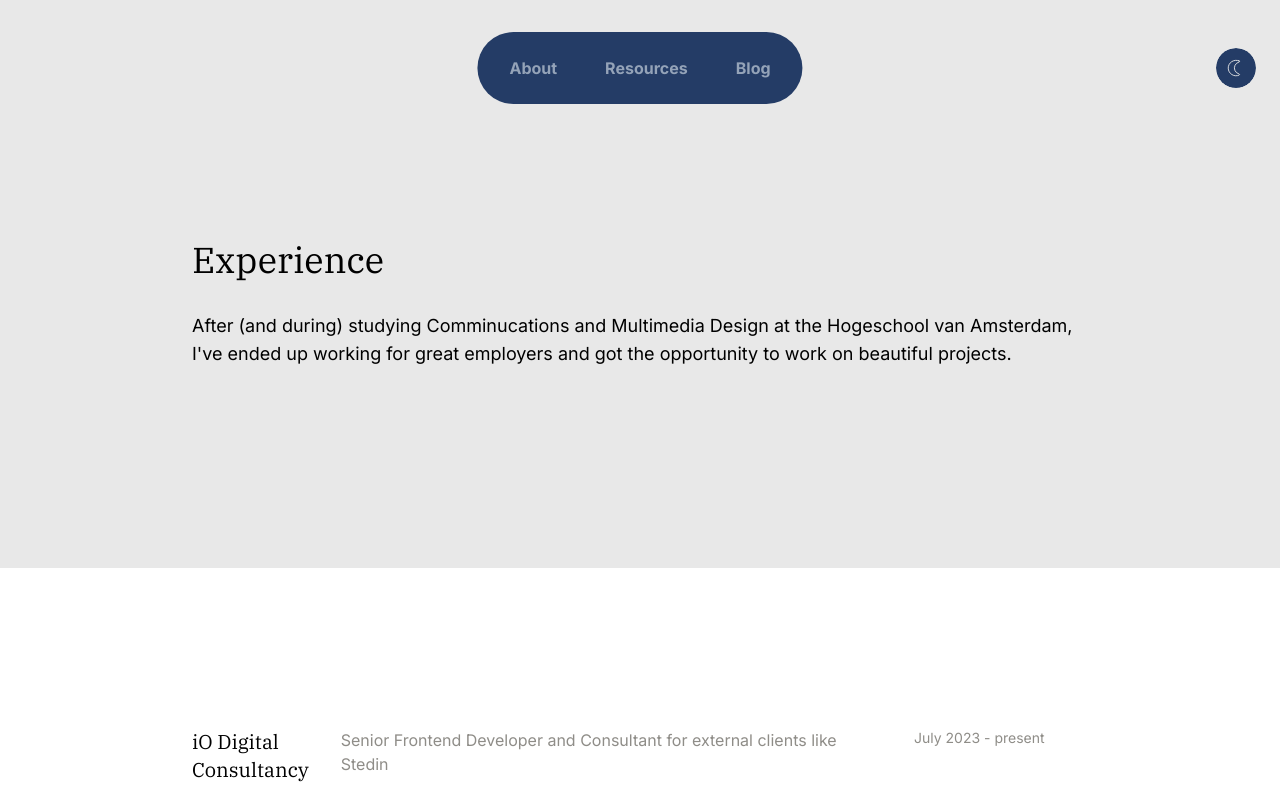
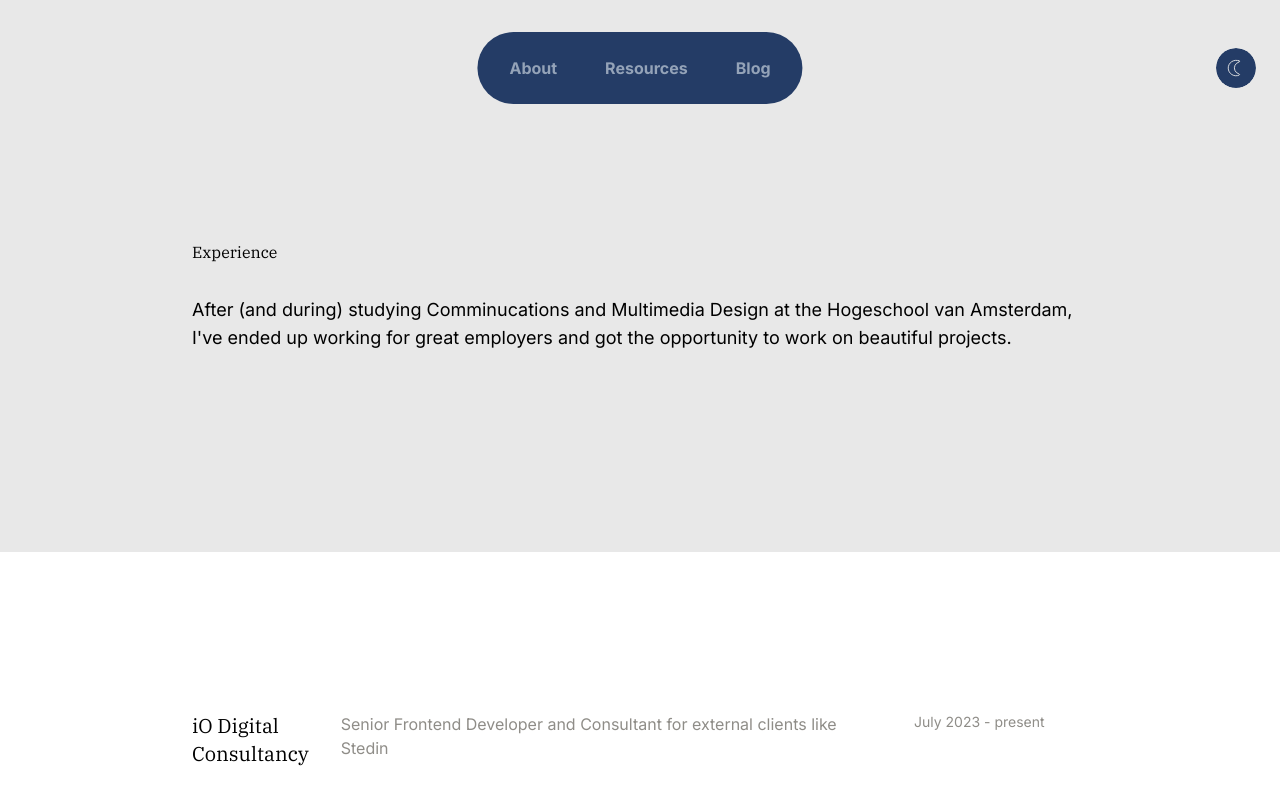
Before and after one commit to rnnyrk/ronnyrook.nl, a Next.js app: page /cv in a window 1280 px wide. Shown: the top 800 px of the page. Built offline with nearby package versions, Linux system fonts and the light colour scheme.

Commit message:
Add different Heading sizes, add to blog page

```diff
--- a/src/app/blog/page.tsx
+++ b/src/app/blog/page.tsx
@@ -15,8 +15,6 @@ const Blog = async () => {
     'min-w-full p-8 mb-4 md:mb-8 rounded-xl shadow-md bg-rnny-light dark:bg-rnny-dark',
     {},
   );
-
-  // @TODO pass render as to Heading (h1, h2, h3, h4)
 
   return (
     <>
@@ -36,7 +34,12 @@ const Blog = async () => {
                 className={classes}
                 key={`post_${post.slug}`}
               >
-                <Heading className="text-2xl mb-4">{post.title}</Heading>
+                <Heading
+                  as="h2"
+                  className="mb-4"
+                >
+                  {post.title}
+                </Heading>
                 <p className="mb-12">{post.summary}</p>
                 <Button
                   type="link"
--- a/src/components/common/typography/Heading.tsx
+++ b/src/components/common/typography/Heading.tsx
@@ -4,11 +4,31 @@ import { cn } from 'utils';
 
 const plexSerif = IBM_Plex_Serif({ weight: ['400'], subsets: ['latin'] });
 
-export const Heading = ({ className, children }: HeadingProps) => {
-  return <h1 className={cn('text-4xl', plexSerif.className, className)}>{children}</h1>;
+export const Heading = ({ as, className, children, color, size }: HeadingProps) => {
+  const classes = (defaultTextSize: HeadingProps['size']) =>
+    cn(`text-${size || defaultTextSize}`, plexSerif.className, className, {
+      [`text-${color}`]: Boolean(color),
+    });
+
+  if (as === 'h4') {
+    return <h4 className={classes('lg')}>{children}</h4>;
+  }
+
+  if (as === 'h3') {
+    return <h3 className={classes('xl')}>{children}</h3>;
+  }
+
+  if (as === 'h2') {
+    return <h2 className={classes('2xl')}>{children}</h2>;
+  }
+
+  return <h1 className={classes('4xl')}>{children}</h1>;
 };
 
 type HeadingProps = {
+  as?: 'h1' | 'h2' | 'h3' | 'h4' | 'h5' | 'h6';
   className?: string;
   children: React.ReactNode;
+  color?: 'black' | 'white';
+  size?: 'lg' | 'xl' | '2xl' | '3xl' | '4xl' | '5xl' | '6xl';
 };
```
